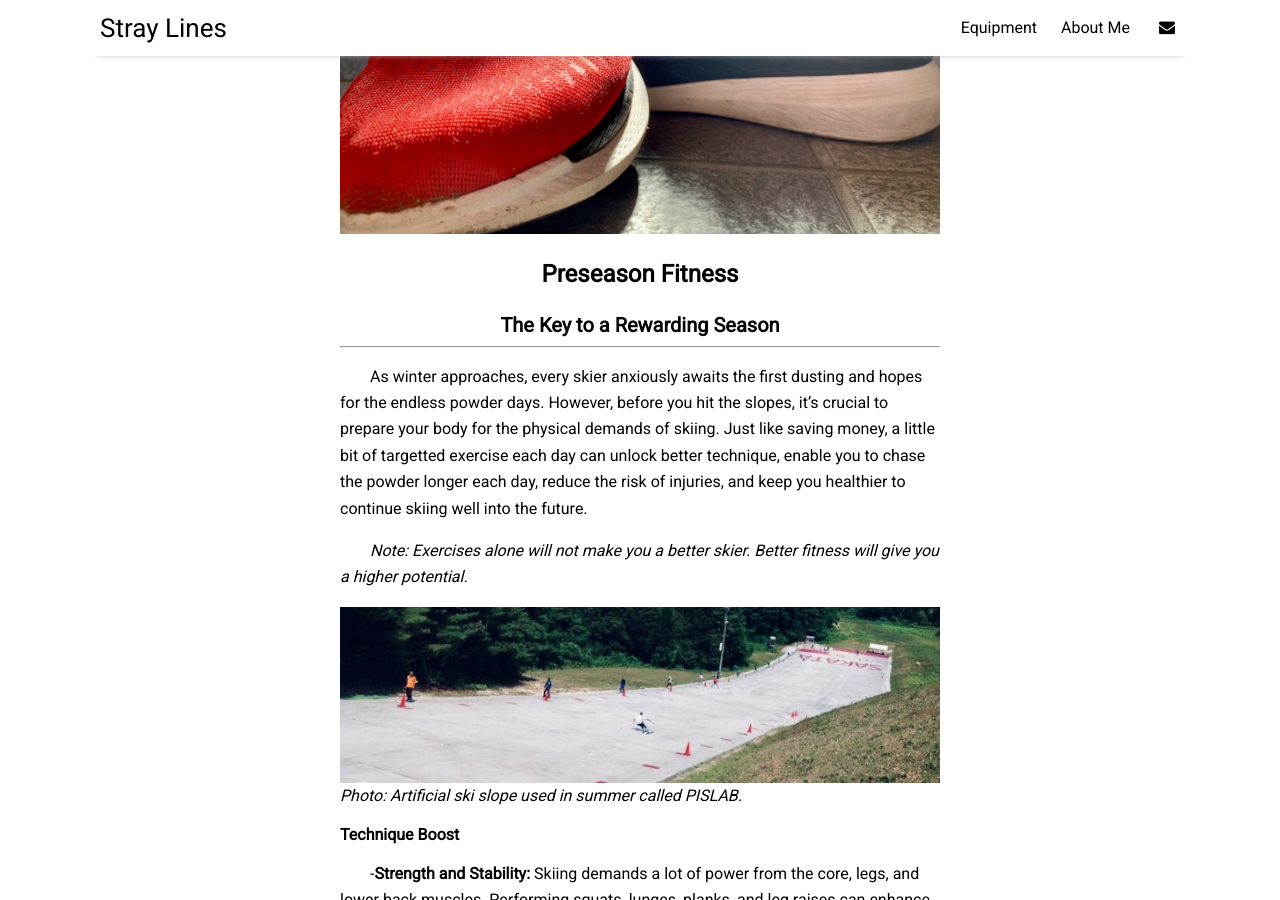
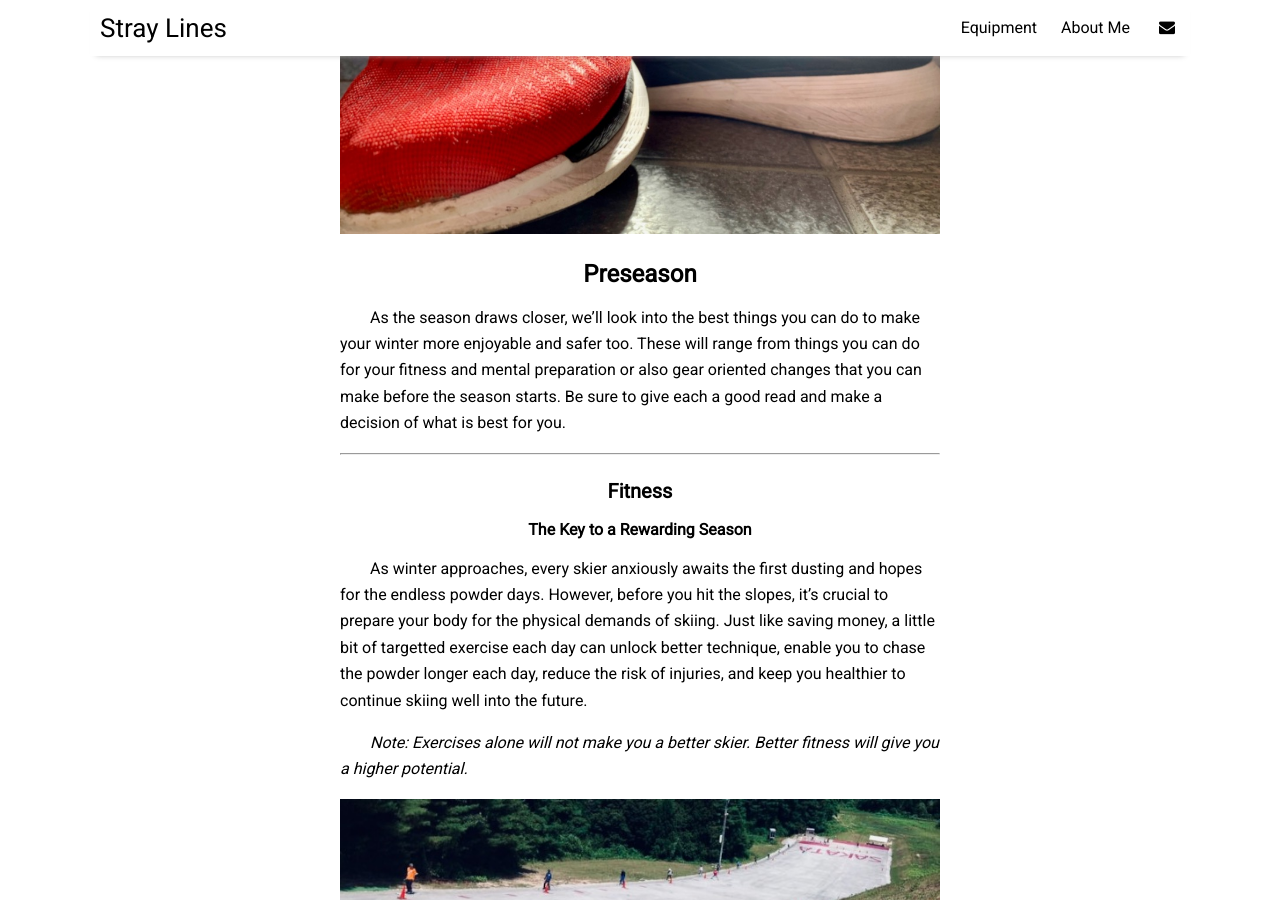
Before and after one commit to eliotcochrane/eliotcochrane.github.io, a Jekyll site: the page built from _posts/2023-09-29-preseason-prep.md, in a window 1280 px wide and 900 px high, scrolled down 328 px. Built offline with Jekyll 4.4.1, drawn with Linux system fonts in a browser that asks for light colours; nearby versions of some CDN libraries.

Commit message:
Update Category Headers
-Include header for Fitness post
-Replace Sidas picture to full white background
-Update img descriptions

```diff
--- a/_posts/2023-09-29-preseason-prep.md
+++ b/_posts/2023-09-29-preseason-prep.md
@@ -7,10 +7,14 @@ tags: [Ski,Preseason,Fitness,Running,Motivation,Exercise,Off-season,Preseason Fi
 image: running-shoes-1.jpeg
 ---
 
-## <center>Preseason Fitness</center>
-### <center>The Key to a Rewarding Season</center>
+## <center>Preseason</center>
+
+As the season draws closer, we'll look into the best things you can do to make your winter more enjoyable and safer too. These will range from things you can do for your fitness and mental preparation or also gear oriented changes that you can make before the season starts. Be sure to give each a good read and make a decision of what is best for you.
 
 ***
+
+### <center>Fitness</center>
+#### <center>The Key to a Rewarding Season</center>
 
 As winter approaches, every skier anxiously awaits the first dusting and hopes for the endless powder days. However, before you hit the slopes, it's crucial to prepare your body for the physical demands of skiing. Just like saving money, a little bit of targetted exercise each day can unlock better technique, enable you to chase the powder longer each day, reduce the risk of injuries, and keep you healthier to continue skiing well into the future.
 
```
Also changed, not shown: _posts/2023-10-30-powerstraps-deep-dive.md (+3 -3 lines), assets/img/sidas-power-strap.jpeg.
